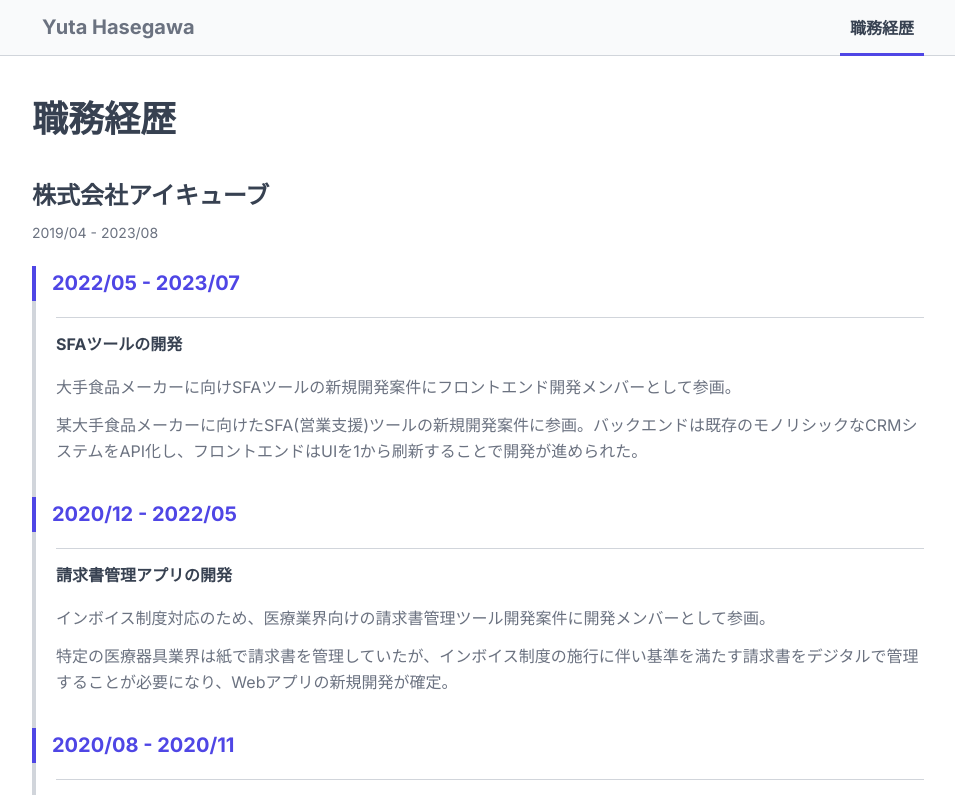
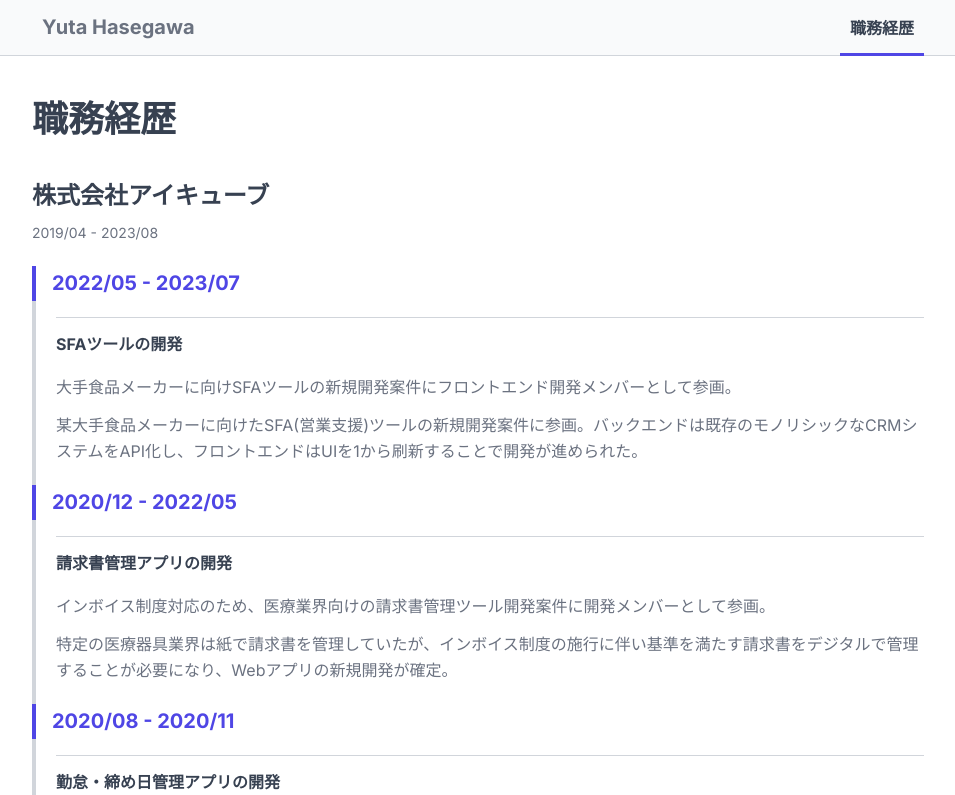
Before and after one commit to yha-1228/portfolio, a Next.js app: page /experience in a window 1280 px wide. Shown: the top 795 px of the page, without its empty margins (162-1117 px from the left). Built offline with nearby package versions, Linux system fonts and the light colour scheme.

Commit message:
fix(timeline): 末尾のpaddingを削る

```diff
--- a/src/components/ui/timeline.tsx
+++ b/src/components/ui/timeline.tsx
@@ -9,10 +9,12 @@
 };
 
 export default function Timeline({ items }: TimelineProps) {
+  const lastIndex = items.length - 1;
+
   return (
     <div>
-      {items.map((item) => (
-        <div key={JSON.stringify(item.time)}>
+      {items.map((item, index) => (
+        <div key={item.heading + item.content}>
           {Array.isArray(item.time) ? (
             <>
               {item.time.map((t) => (
@@ -34,7 +36,7 @@
             <div className="border-l-4 border-solid border-l-gray-light-weak" />
 
             <div className="flex-1 pl-5">
-              <div className="space-y-4 border-t border-solid border-t-gray-light-weak pb-4 pt-3">
+              <div className="space-y-4 border-t border-solid border-t-gray-light-weak pt-3">
                 <div className="font-bold">{item.heading}</div>
                 <div className="space-y-3 leading-[1.65] text-gray-500">
                   {item.content}
@@ -42,7 +44,9 @@
               </div>
             </div>
           </div>
-          <div className="h-4 border-l-4 border-solid border-l-gray-light-weak" />
+          {index !== lastIndex && (
+            <div className="h-5 border-l-4 border-solid border-l-gray-light-weak" />
+          )}
         </div>
       ))}
     </div>
```
